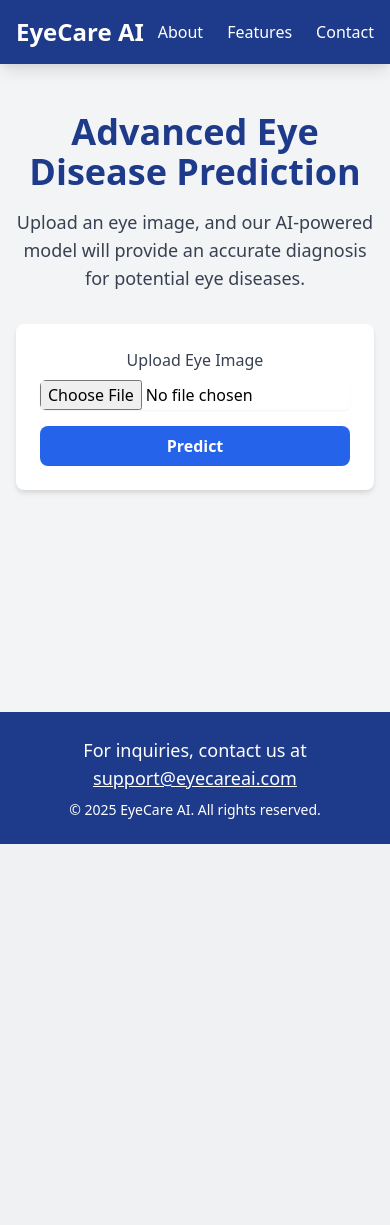
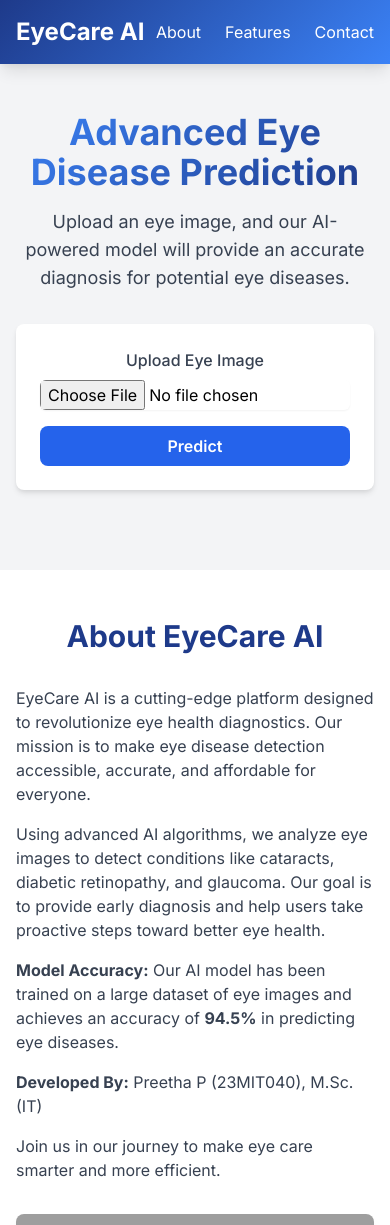
Before and after one commit to Yogeshwaran-Projects/Eye-Disease-Prediction, a Flask app: page / in a window 390 px wide. Shown: the top 1225 px of the page. Before the commit the page ends 844 px from the top, so only its background shows below. Run offline with Flask 3, Linux system fonts and the light colour scheme; grey boxes are pictures that could not be loaded.

Commit message:
Update index.html

```diff
--- a/src/templates/index.html
+++ b/src/templates/index.html
@@ -3,8 +3,22 @@
 <head>
     <meta charset="UTF-8">
     <meta name="viewport" content="width=device-width, initial-scale=1.0">
-    <title>Eye Disease Prediction</title>
+    <title>Eye Disease Prediction - EyeCare AI</title>
     <link href="https://cdn.jsdelivr.net/npm/tailwindcss@2.2.19/dist/tailwind.min.css" rel="stylesheet">
+    <link href="https://fonts.googleapis.com/css2?family=Inter:wght@400;500;600;700&display=swap" rel="stylesheet">
+    <style>
+        body {
+            font-family: 'Inter', sans-serif;
+        }
+        .gradient-bg {
+            background: linear-gradient(135deg, #1e3a8a, #3b82f6);
+        }
+        .gradient-text {
+            background: linear-gradient(135deg, #3b82f6, #1e3a8a);
+            -webkit-background-clip: text;
+            -webkit-text-fill-color: transparent;
+        }
+    </style>
     <script>
         function showLoading() {
             const resultContainer = document.getElementById('result-container');
@@ -23,7 +37,6 @@
                 </div>
             `;
 
-            // Update the text dynamically every second
             const interval = setInterval(() => {
                 index++;
                 if (index < progressText.length) {
@@ -31,7 +44,7 @@
                 } else {
                     clearInterval(interval);
                 }
-            }, 1000); // Update every second
+            }, 1000);
         }
 
         function displayResult(imageSrc, result, details) {
@@ -73,7 +86,6 @@
             showLoading();
             const formData = new FormData(event.target);
 
-            // Simulate delay (4–5 seconds)
             setTimeout(async () => {
                 try {
                     const response = await fetch('/predict', {
@@ -89,13 +101,13 @@
                 } catch (error) {
                     showError(error.message);
                 }
-            }, 4000); // 4-second delay
+            }, 4000);
         }
     </script>
 </head>
 <body class="min-h-screen bg-gray-100 flex flex-col">
     <!-- Header -->
-    <header class="bg-blue-900 text-white py-4 shadow-lg">
+    <header class="gradient-bg text-white py-4 shadow-lg">
         <div class="container mx-auto px-4 flex justify-between items-center">
             <h1 class="text-2xl font-bold">EyeCare AI</h1>
             <nav>
@@ -110,9 +122,10 @@
 
     <!-- Main Content -->
     <main class="flex-grow">
+        <!-- Prediction Section -->
         <section class="container mx-auto px-4 py-12">
             <div class="text-center max-w-2xl mx-auto">
-                <h2 class="text-4xl font-bold text-blue-900 mb-4">Advanced Eye Disease Prediction</h2>
+                <h2 class="text-4xl font-bold gradient-text mb-4">Advanced Eye Disease Prediction</h2>
                 <p class="text-lg text-gray-700 mb-8">Upload an eye image, and our AI-powered model will provide an accurate diagnosis for potential eye diseases.</p>
                 <form id="upload-form" onsubmit="handlePrediction(event)" enctype="multipart/form-data" class="bg-white p-6 shadow-md rounded-lg space-y-4">
                     <div>
@@ -128,10 +141,87 @@
                 <div id="result-container" class="mt-8"></div>
             </div>
         </section>
+
+        <!-- About Section -->
+        <section id="about" class="bg-white py-12">
+            <div class="container mx-auto px-4">
+                <h2 class="text-3xl font-bold text-center text-blue-900 mb-8">About EyeCare AI</h2>
+                <div class="grid grid-cols-1 md:grid-cols-2 gap-8">
+                    <div class="text-gray-700">
+                        <p class="mb-4">EyeCare AI is a cutting-edge platform designed to revolutionize eye health diagnostics. Our mission is to make eye disease detection accessible, accurate, and affordable for everyone.</p>
+                        <p class="mb-4">Using advanced AI algorithms, we analyze eye images to detect conditions like cataracts, diabetic retinopathy, and glaucoma. Our goal is to provide early diagnosis and help users take proactive steps toward better eye health.</p>
+                        <p class="mb-4"><strong>Model Accuracy:</strong> Our AI model has been trained on a large dataset of eye images and achieves an accuracy of <strong>94.5%</strong> in predicting eye diseases.</p>
+                        <p class="mb-4"><strong>Developed By:</strong> Preetha P (23MIT040), M.Sc. (IT)</p>
+                        <p>Join us in our journey to make eye care smarter and more efficient.</p>
+                    </div>
+                    <div class="flex items-center justify-center">
+                        <img src="https://www.sightsaversindia.org/wp-content/uploads/2019/02/eye-care-750x390.jpg" alt="About EyeCare AI" class="rounded-lg shadow-lg">
+                    </div>
+                </div>
+            </div>
+        </section>
+
+        <!-- Features Section -->
+        <section id="features" class="bg-gray-50 py-12">
+            <div class="container mx-auto px-4">
+                <h2 class="text-3xl font-bold text-center text-blue-900 mb-8">Features</h2>
+                <div class="grid grid-cols-1 md:grid-cols-3 gap-8">
+                    <div class="bg-white p-6 rounded-lg shadow-md text-center">
+                        <h3 class="text-xl font-bold text-blue-700 mb-4">AI-Powered Diagnosis</h3>
+                        <p class="text-gray-700">Our advanced AI algorithms provide accurate and reliable predictions for various eye conditions.</p>
+                    </div>
+                    <div class="bg-white p-6 rounded-lg shadow-md text-center">
+                        <h3 class="text-xl font-bold text-blue-700 mb-4">Fast & Easy</h3>
+                        <p class="text-gray-700">Upload an image and get results in seconds. No need for lengthy appointments or waiting times.</p>
+                    </div>
+                    <div class="bg-white p-6 rounded-lg shadow-md text-center">
+                        <h3 class="text-xl font-bold text-blue-700 mb-4">Secure & Private</h3>
+                        <p class="text-gray-700">Your data is safe with us. We use state-of-the-art encryption to protect your information.</p>
+                    </div>
+                </div>
+            </div>
+        </section>
+
+        <!-- Contact Section -->
+        <section id="contact" class="bg-white py-12">
+            <div class="container mx-auto px-4">
+                <h2 class="text-3xl font-bold text-center text-blue-900 mb-8">Contact Us</h2>
+                <div class="grid grid-cols-1 md:grid-cols-2 gap-8">
+                    <div class="text-gray-700">
+                        <p class="mb-4">Have questions or need support? We're here to help!</p>
+                        <p class="mb-4">Reach out to us via email or fill out the form, and we'll get back to you as soon as possible.</p>
+                        <p class="font-semibold">Email: <a href="mailto:support@eyecareai.com" class="text-blue-600">support@eyecareai.com</a></p>
+                    </div>
+                    <div class="bg-white p-6 rounded-lg shadow-md">
+                        <form>
+                            <div class="mb-4">
+                                <label for="name" class="block text-gray-700 font-medium mb-2">Name</label>
+                                <input type="text" id="name" name="name" required
+                                    class="w-full border-gray-300 rounded-md shadow-sm focus:ring-blue-500 focus:border-blue-500">
+                            </div>
+                            <div class="mb-4">
+                                <label for="email" class="block text-gray-700 font-medium mb-2">Email</label>
+                                <input type="email" id="email" name="email" required
+                                    class="w-full border-gray-300 rounded-md shadow-sm focus:ring-blue-500 focus:border-blue-500">
+                            </div>
+                            <div class="mb-4">
+                                <label for="message" class="block text-gray-700 font-medium mb-2">Message</label>
+                                <textarea id="message" name="message" rows="4" required
+                                    class="w-full border-gray-300 rounded-md shadow-sm focus:ring-blue-500 focus:border-blue-500"></textarea>
+                            </div>
+                            <button type="submit"
+                                class="w-full bg-blue-600 text-white py-2 px-4 rounded-lg font-semibold hover:bg-blue-700 focus:ring-2 focus:ring-blue-400 focus:ring-offset-2">
+                                Send Message
+                            </button>
+                        </form>
+                    </div>
+                </div>
+            </div>
+        </section>
     </main>
 
     <!-- Footer -->
-    <footer class="bg-blue-900 text-white py-6">
+    <footer class="gradient-bg text-white py-6">
         <div class="container mx-auto text-center">
             <p class="text-lg">For inquiries, contact us at <a href="mailto:support@eyecareai.com" class="underline">support@eyecareai.com</a></p>
             <p class="text-sm mt-2">&copy; 2025 EyeCare AI. All rights reserved.</p>
```
